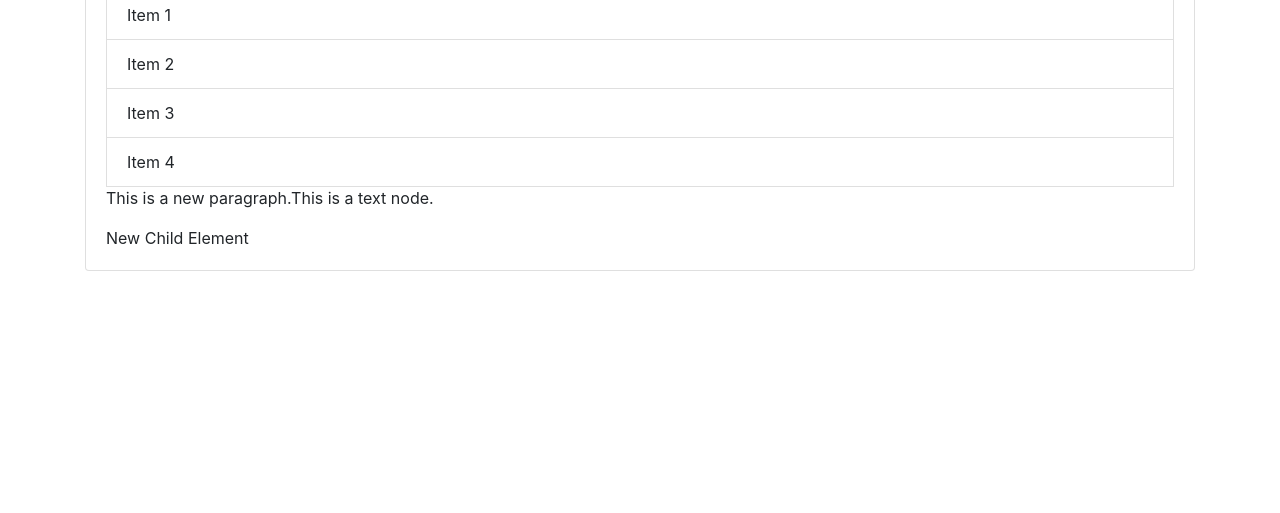
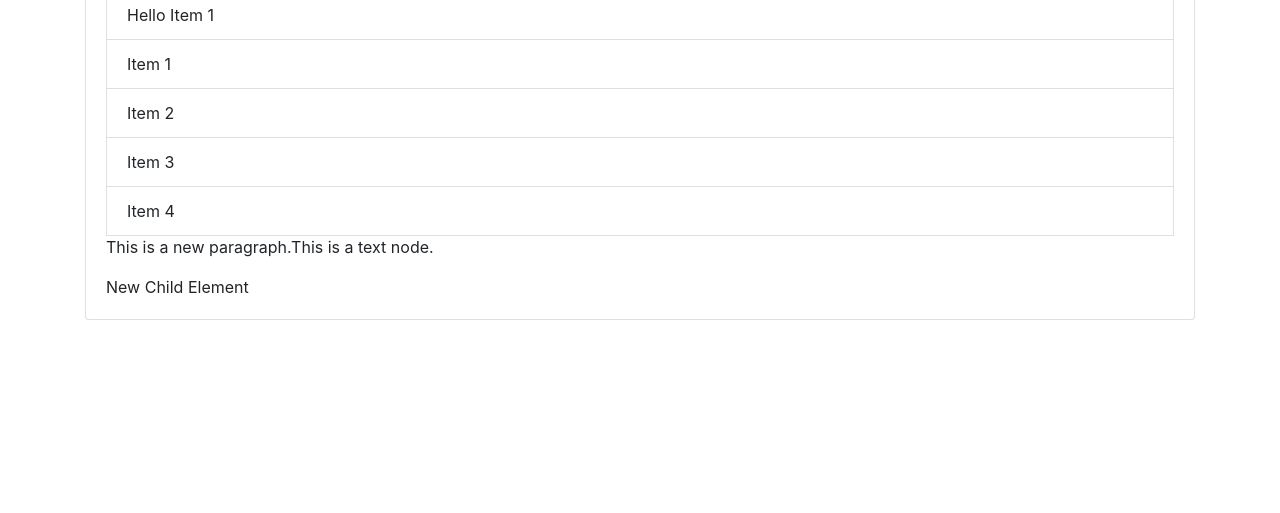
Before and after one commit to Kalpeshiitp/Ghitcheck, a plain HTML site: page index6.html in a window 1280 px wide. Shown: the part 287-800 px from the top of the page. Drawn offline with nearby package versions, Linux system fonts and the light colour scheme.

Commit message:
updated quetion 7

```diff
--- a/index6.html
+++ b/index6.html
@@ -10,13 +10,13 @@
       integrity="sha384-/Y6pD6FV/Vv2HJnA6t+vslU6fwYXjCFtcEpHbNJ0lyAFsXTsjBbfaDjzALeQsN6M"
       crossorigin="anonymous"
     />
-    <title>Item Lister</title>
+    <title>Hello World - Item Lister</title>
   </head>
   <body>
     <header id="main-header" class="bg-success text-white p-4 mb-3">
       <div class="container">
         <h1 id="header-title">
-          Item Lister <span style="display: none">123</span>
+          Hello World - Item Lister <span style="display: none">123</span>
         </h1>
       </div>
     </header>
@@ -37,8 +37,10 @@
       </div>
     </div>
     <script>
-       // Get the parent element
-    const parentElement = document.getElementById('items');
+      // JavaScript code here
+
+      // Get the parent element
+let parentElement = document.getElementById('items');
 
 // Create a new element and set its text content
 const newElement = document.createElement('p');
@@ -87,6 +89,17 @@ const textNode = document.createTextNode('This is a text node.');
 // Append the text node to the newElement
 newElement.appendChild(textNode);
 
+
+ // Get the parent element (the list with id="items")
+  parentElement = document.getElementById('items');
+
+// Create a new list item (li element)
+const newListItem = document.createElement('li');
+newListItem.className = 'list-group-item';
+newListItem.textContent = 'Hello Item 1';
+
+// Insert the new list item before the existing first list item (Item 1)
+parentElement.insertBefore(newListItem, parentElement.firstElementChild);
     </script>
   </body>
 </html>
```
